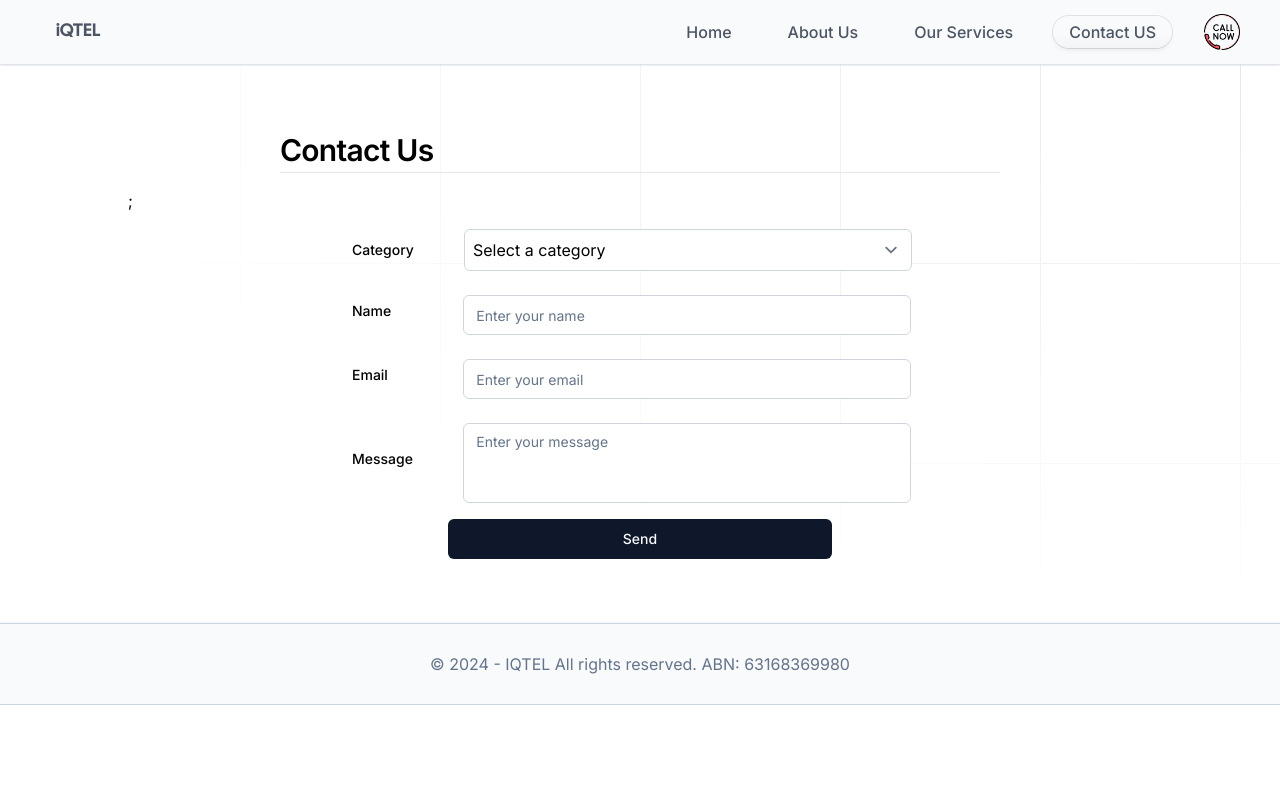
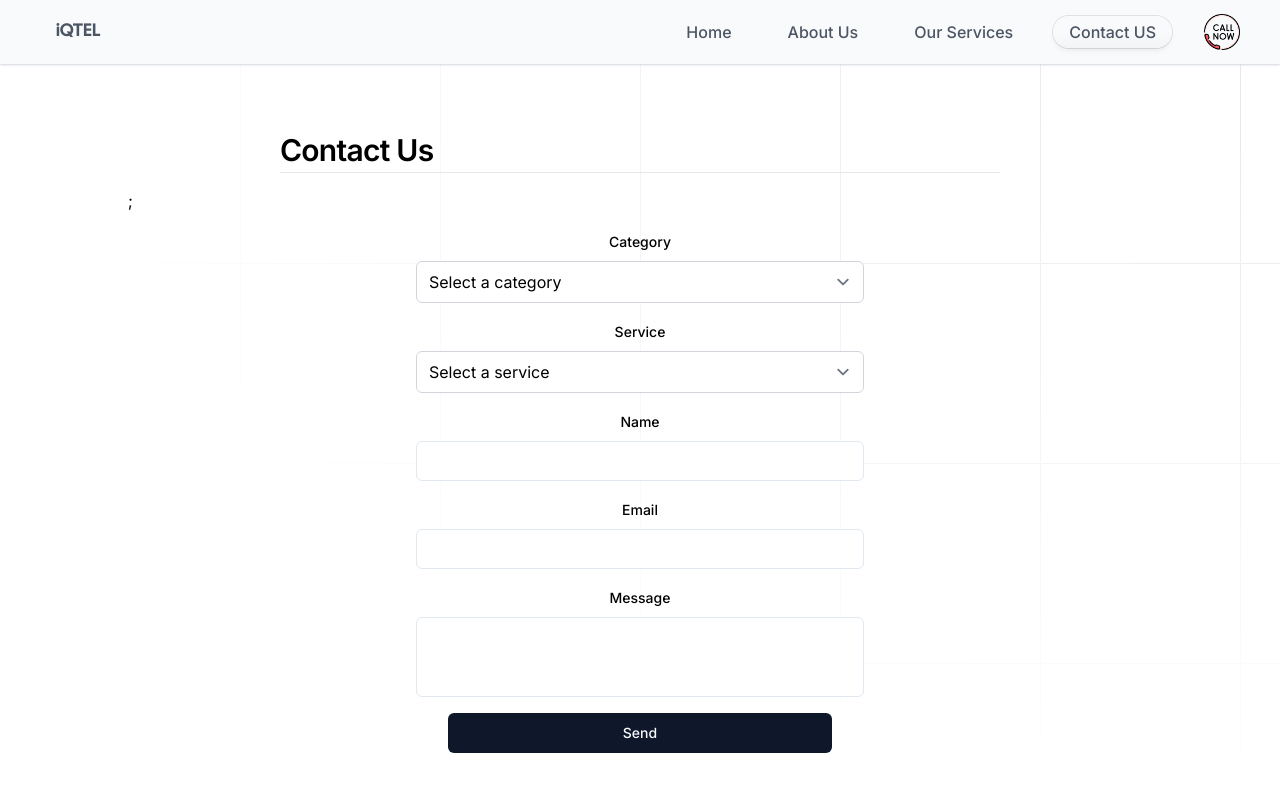
Before and after one commit to The-Gentlman/dalaeli, a Next.js app: page /contact in a window 1280 px wide. Shown: the top 792 px of the page. Built offline with nearby package versions, Linux system fonts and the light colour scheme.

Commit message:
fixed email service problem

```diff
--- a/components/contact/contact-form.tsx
+++ b/components/contact/contact-form.tsx
@@ -1,7 +1,7 @@
-"use client";
+"use client"
 
-import { useState } from "react";
-import { Button } from "@/components/ui/button";
+import { useState, useEffect } from "react"
+import { Button } from "@/components/ui/button"
 import {
   Form,
   FormControl,
@@ -9,72 +9,64 @@ import {
   FormItem,
   FormLabel,
   FormMessage,
-} from "@/components/ui/form";
-import { Input } from "@/components/ui/input";
-import { Textarea } from "@/components/ui/textarea";
-import { zodResolver } from "@hookform/resolvers/zod";
-import { Loader2 as SpinnerIcon } from "lucide-react";
-import { useForm } from "react-hook-form";
-import { toast } from "react-hot-toast";
-import * as z from "zod";
-import { servicesType1, servicesType2 } from '@/config/services';
-import posts from "@/config/posts";
+} from "@/components/ui/form"
+import { Input } from "@/components/ui/input"
+import { Textarea } from "@/components/ui/textarea"
+import { zodResolver } from "@hookform/resolvers/zod"
+import { Loader2 as SpinnerIcon } from "lucide-react"
+import { useForm } from "react-hook-form"
+import { toast } from "react-hot-toast"
+import * as z from "zod"
+import posts from "@/config/posts"
+import { servicesType1, servicesType2 } from "@/config/services"
 
 const contactFormSchema = z.object({
   name: z.string().min(3, { message: "Your name must be at least 3 characters." }),
   email: z.string().email({ message: "Please provide a valid email." }),
-  message: z.string().min(10, { message: "Your message must be at least 10 characters long." }).max(320),
-  category: z.string().min(1, { message: "Please select a category." }), // Changed minimum length to 1
-  service: z.string().min(1, { message: "Please select a service." }), // Changed minimum length to 1
-});
+  message: z.string()
+    .min(4, { message: "Your message must be between 4 and 320 characters long." })
+    .max(320, { message: "Your message must be between 4 and 320 characters long." }),
+  category: z.string().min(1, { message: "Please select a category." }),
+  service: z.string().min(1, { message: "Please select a service." }),
+})
 
-type ContactFormValues = z.infer<typeof contactFormSchema>;
+type ContactFormValues = z.infer<typeof contactFormSchema>
 
 const defaultValues: Partial<ContactFormValues> = {
   name: "",
   email: "",
+  message: "",
   category: "",
   service: "",
-  message: "",
 }
 
-const services = [...servicesType1, ...servicesType2];
-
 const ContactForm = () => {
-  const [isLoading, setIsLoading] = useState(false);
-  const [selectedCategory, setSelectedCategory] = useState<string | null>(null);
-  const [filteredServices, setFilteredServices] = useState<Services[]>([]);
-  const [selectedService, setSelectedService] = useState<string | null>(null);
+  const [isLoading, setIsLoading] = useState(false)
+  const [availableServices, setAvailableServices] = useState<Services[]>([])
 
   const form = useForm<ContactFormValues>({
     resolver: zodResolver(contactFormSchema),
     defaultValues,
-  });
+  })
 
-  const handleCategoryChange = (event: React.ChangeEvent<HTMLSelectElement>) => {
-    const category = event.target.value;
-    setSelectedCategory(category);
-    const filtered = services.filter(service => service.category.includes(category));
-    setFilteredServices(filtered);
-    setSelectedService(null); // Reset selected service when category changes
-  };
+  const handleCategoryChange = (category: string) => {
+    const selectedPost = posts.find((post) => post.title === category)
 
-  const handleServiceChange = (event: React.ChangeEvent<HTMLSelectElement>) => {
-    setSelectedService(event.target.value);
-  };
+    if (selectedPost) {
+      const allServices = [...servicesType1, ...servicesType2]
+      const filteredServices = allServices.filter((service) =>
+        service.category.includes(selectedPost.title)
+      )
+      setAvailableServices(filteredServices)
+    } else {
+      setAvailableServices([])
+    }
+  }
 
   async function onSubmit(data: ContactFormValues) {
-    console.log(data);
+    console.log(data)
     try {
-      setIsLoading(true);
-      console.log("Sending data to server...");
-
-      // Check if category and service are selected
-      if (!selectedCategory || !selectedService) {
-        toast.error("Please select both a category and a service.");
-        return;
-      }
-
+      setIsLoading(true)
       const response = await fetch("/api/contact", {
         method: "POST",
         headers: {
@@ -84,43 +76,44 @@ const ContactForm = () => {
           name: data.name,
           email: data.email,
           message: data.message,
-          category: selectedCategory,
-          service: selectedService,
+          category: data.category,
+          service: data.service,
         }),
-      });
+      })
+      setIsLoading(false)
+      form.reset()
 
-      console.log("Response received:", response);
-      form.reset(); // Reset form values after successful submission
-      setSelectedCategory(null); // Reset category state
-      setSelectedService(null); // Reset service state
-
-      if (!response.ok) {
-        return toast.error("Failed to send email.");
+      if (!response?.ok) {
+        return toast.error("Failed to send email.")
       }
-
-      toast.success("Your message has been sent.");
     } catch (error) {
-      toast.error("Failed to send email.");
-      console.error("Error sending email:", error);
+      toast.error("Failed to send email.")
     } finally {
-      setIsLoading(false);
+      setIsLoading(false)
+      toast.success("Your message has been sent.")
     }
   }
 
   return (
     <>
       <Form {...form}>
-        <form
-          onSubmit={form.handleSubmit(onSubmit)}
-          className="mx-auto space-y-4 text-center w-full max-w-xl"
-        >
-          {/* Category Selection */}
-          <div className="flex items-center space-x-4">
-            <FormLabel className="w-24 text-left">Category</FormLabel>
+        <form onSubmit={form.handleSubmit(onSubmit)} className="mx-auto space-y-4 text-center">
+          {/* Category Field */}
+          <FormField
+            control={form.control}
+            name="category"
+            render={({ field }) => (
+              <FormItem>
+                <FormLabel>Category</FormLabel>
+                <div className="mx-auto flex w-full max-w-md space-x-2">
+                  <FormControl>
                     <select
-              onChange={handleCategoryChange}
-              className="w-full max-w-md rounded-md border border-gray-300 p-2 focus:outline-none focus:ring-2 focus:ring-blue-500 focus:border-blue-500 transition duration-150 ease-in-out m-0"
-              placeholder="Select a category"
+                      {...field}
+                      className="form-select block w-full rounded-md border border-gray-300 px-3 py-2"
+                      onChange={(e) => {
+                        field.onChange(e)
+                        handleCategoryChange(e.target.value)
+                      }}
                     >
                       <option value="">Select a category</option>
                       {posts.map((post) => (
@@ -129,37 +122,31 @@ const ContactForm = () => {
                         </option>
                       ))}
                     </select>
+                  </FormControl>
                 </div>
-
-          {/* Service Selection */}
-          {selectedCategory && filteredServices.length > 0 && (
-            <div className="flex items-center space-x-4">
-              <FormLabel className="w-24 text-left">Service</FormLabel>
-              <select
-                onChange={handleServiceChange}
-                className="w-full max-w-md rounded-md border border-gray-300 p-2 focus:outline-none focus:ring-2 focus:ring-blue-500 focus:border-blue-500 transition duration-150 ease-in-out m-0"
-                placeholder="Select a service"
-              >
+                <FormMessage />
+              </FormItem>
+            )}
+          />
+          {/* Service Field */}
+          <FormField
+            control={form.control}
+            name="service"
+            render={({ field }) => (
+              <FormItem>
+                <FormLabel>Service</FormLabel>
+                <div className="mx-auto flex w-full max-w-md space-x-2">
+                  <FormControl>
+                    <select {...field} className="form-select block w-full rounded-md border border-gray-300 px-3 py-2">
                       <option value="">Select a service</option>
-                {filteredServices.map((service) => (
-                  <option key={service.id} value={service.id}>
+                      {availableServices.map((service) => (
+                        <option key={service.id} value={service.title}>
                           {service.title}
                         </option>
                       ))}
+                      {/* Adding the 'Other' option */}
+                      <option value="other">Other</option>
                     </select>
-            </div>
-          )}
-
-          {/* Name Field */}
-          <FormField
-            control={form.control}
-            name="name"
-            render={({ field }) => (
-              <FormItem className="flex items-center justify-between space-x-2">
-                <FormLabel className="w-32 text-left">Name</FormLabel>
-                <div className="w-full">
-                  <FormControl>
-                    <Input {...field} placeholder="Enter your name" className="w-full max-w-md rounded-md border-gray-300" />
                   </FormControl>
                 </div>
                 <FormMessage />
@@ -167,45 +154,54 @@ const ContactForm = () => {
             )}
           />
 
-          {/* Email Field */}
+          {/* Name Field */}
           <FormField
             control={form.control}
-            name="email"
+            name="name"
             render={({ field }) => (
-              <FormItem className="flex items-center justify-between space-x-2">
-                <FormLabel className="w-32 text-left">Email</FormLabel>
-                <div className="w-full">
+              <FormItem>
+                <FormLabel>Name</FormLabel>
+                <div className="mx-auto flex w-full max-w-md space-x-2">
                   <FormControl>
-                    <Input {...field} placeholder="Enter your email" className="w-full max-w-md rounded-md border-gray-300" />
+                    <Input {...field} />
                   </FormControl>
                 </div>
                 <FormMessage />
               </FormItem>
             )}
           />
-
-          {/* Message Field */}
+          {/* Email Field */}
           <FormField
             control={form.control}
-            name="message"
+            name="email"
             render={({ field }) => (
-              <FormItem className="flex items-center justify-between space-x-2">
-                <FormLabel className="w-32 text-left">Message</FormLabel>
-                <div className="w-full">
+              <FormItem>
+                <FormLabel>Email</FormLabel>
+                <div className="mx-auto flex w-full max-w-md space-x-2">
                   <FormControl>
-                    <Textarea
-                      {...field}
-                      placeholder="Enter your message"
-                      className="w-full max-w-md rounded-md border-gray-300 resize-none"
-                    />
+                    <Input {...field} />
                   </FormControl>
                 </div>
                 <FormMessage />
               </FormItem>
             )}
           />
-
-          {/* Submit Button */}
+          {/* Message Field */}
+          <FormField
+            control={form.control}
+            name="message"
+            render={({ field }) => (
+              <FormItem>
+                <FormLabel>Message</FormLabel>
+                <div className="mx-auto flex w-full max-w-md space-x-2">
+                  <FormControl>
+                    <Textarea className="resize-none" {...field} />
+                  </FormControl>
+                </div>
+                <FormMessage />
+              </FormItem>
+            )}
+          />
           <Button type="submit" className="w-full max-w-sm">
             {isLoading && <SpinnerIcon className="mr-2 h-4 w-4 animate-spin" />}
             Send
@@ -213,7 +209,7 @@ const ContactForm = () => {
         </form>
       </Form>
     </>
-  );
-};
+  )
+}
 
-export default ContactForm;
+export default ContactForm
```
Also changed, not shown: app/(pages)/blog/page.tsx (+3 -6 lines). Lines whose indentation alone changed are shown as unchanged.
